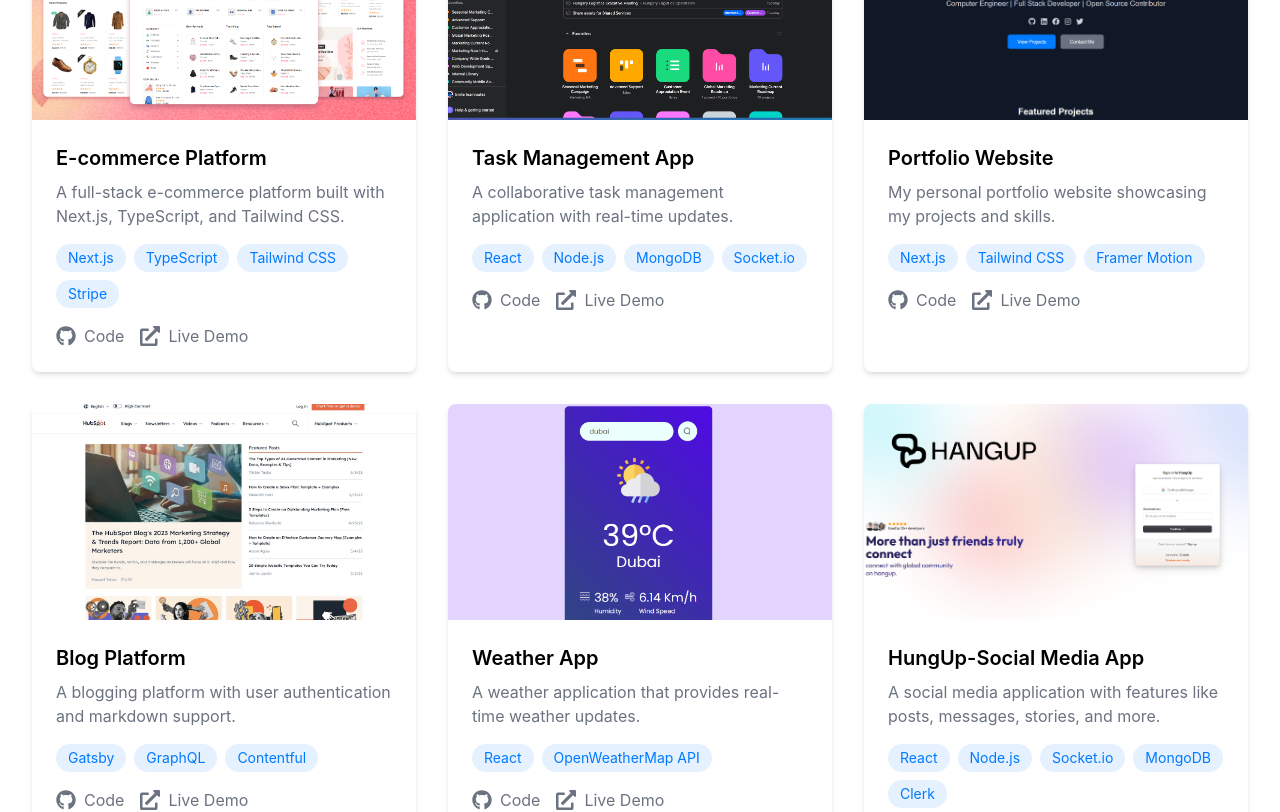
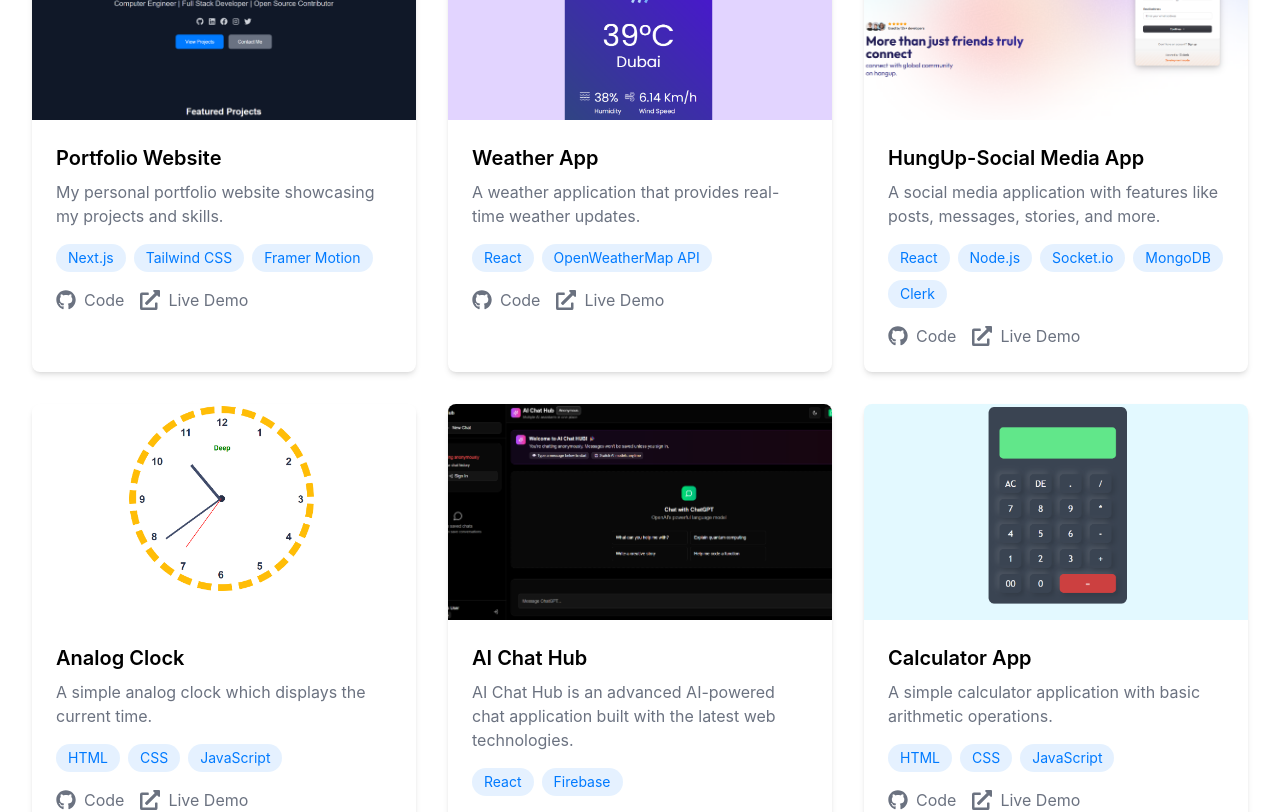
Before and after one commit to ipradeepshah/Pradeepshahportfolio, a Next.js app: page /projects in a window 1280 px wide. Shown: the part 420-1232 px from the top of the page. Built offline with nearby package versions, Linux system fonts and the light colour scheme.

Commit message:
minor update

```diff
--- a/src/contents/projects.ts
+++ b/src/contents/projects.ts
@@ -3,22 +3,7 @@ import { Project } from "@/types";
 
 export const projects: Project[] = [
     {
-        title: 'E-commerce Platform',
-        description: 'A full-stack e-commerce platform built with Next.js, TypeScript, and Tailwind CSS.',
-        technologies: ['Next.js', 'TypeScript', 'Tailwind CSS', 'Stripe'],
-        githubLink: 'https://github.com',
-        demoLink: 'https://demo.com',
-        image: '/projects/e-commerce-website.png',
-      },
-      {
-        title: 'Task Management App',
-        description: 'A collaborative task management application with real-time updates.',
-        technologies: ['React', 'Node.js', 'MongoDB', 'Socket.io'],
-        githubLink: 'https://github.com',
-        demoLink: 'https://demo.com',
-        image: '/projects/task-manager.webp',
-      },
-      {
+
         title: 'Portfolio Website',
         description: 'My personal portfolio website showcasing my projects and skills.',
         technologies: ['Next.js', 'Tailwind CSS', 'Framer Motion'],
@@ -26,14 +11,7 @@ export const projects: Project[] = [
         demoLink: 'https://pradeepshah.com.np',
         image: '/projects/portfolio-website.png',
       },
-      {
-        title: 'Blog Platform',
-        description: 'A blogging platform with user authentication and markdown support.',
-        technologies: ['Gatsby', 'GraphQL', 'Contentful'],
-        githubLink: 'https://github.com',
-        demoLink: 'https://demo.com',
-        image: '/projects/blog-website.jpeg',
-      },
+
       {
         title: 'Weather App',
         description: 'A weather application that provides real-time weather updates.',
@@ -63,7 +41,7 @@ export const projects: Project[] = [
         description: 'AI Chat Hub is an advanced AI-powered chat application built with the latest web technologies.',
         technologies: ['React', 'Firebase'],
         githubLink: 'https://github.com/ipradeepshah/ai-chat-hub-project',
-        demoLink: 'https://ai-chat-hub-project-ji0dvdl5g-pradeep-shahs-projects.vercel.appp',
+        demoLink: 'https://ai-chat-hub-project-ji0dvdl5g-pradeep-shahs-projects.vercel.app/',
         image: '/projects/ai-chat-hub.png',
       },
       {
```
